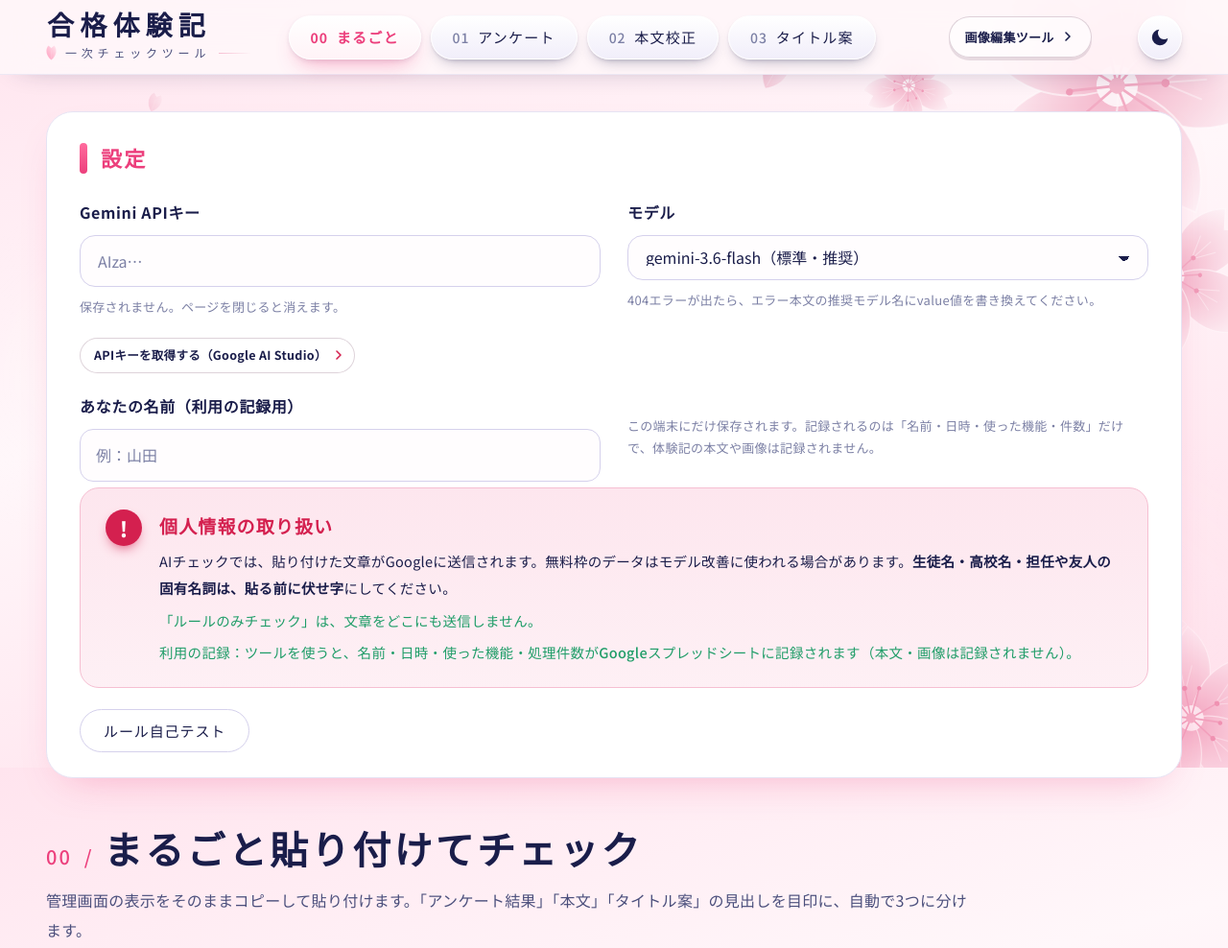
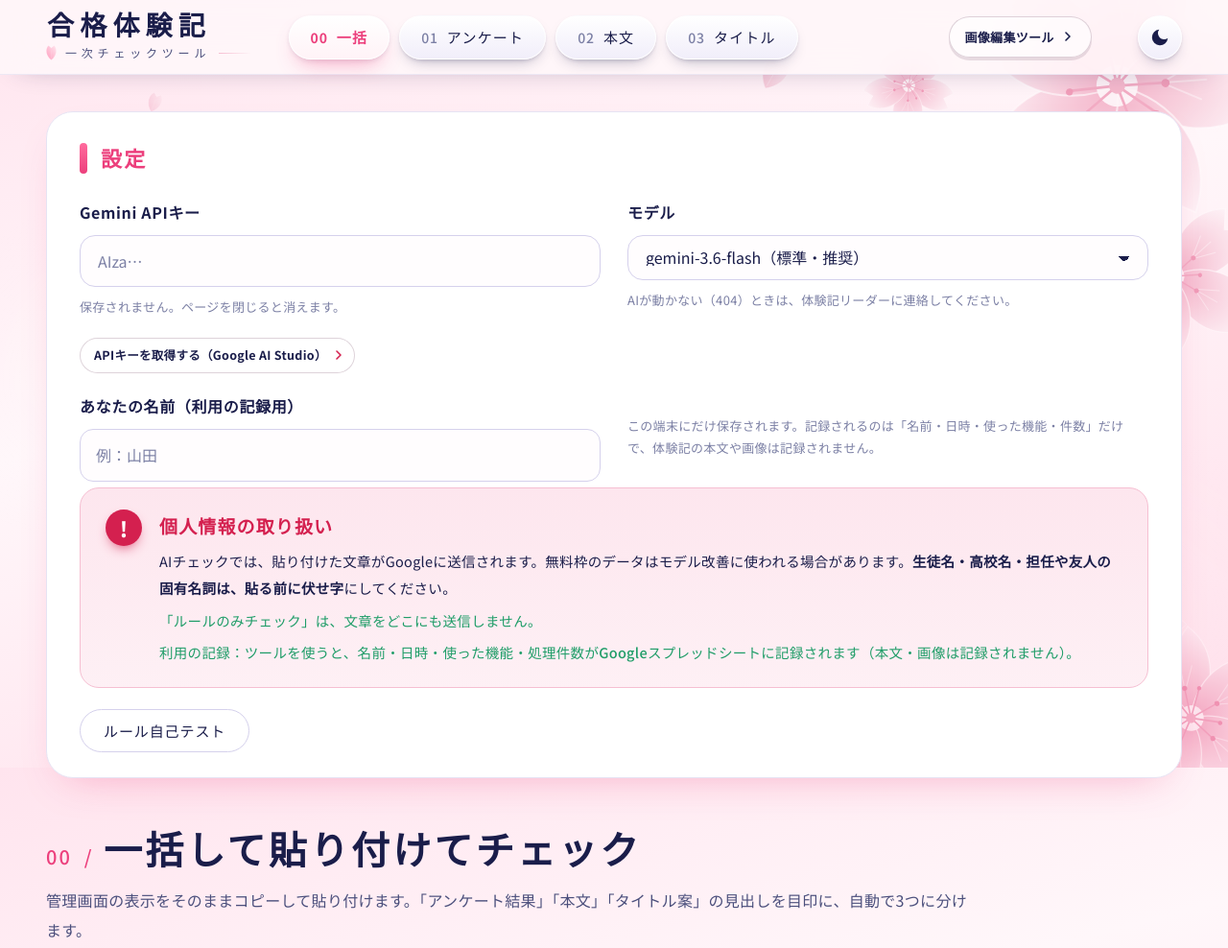
Before and after one commit to nayamiyotei/taikenki-checker, a plain HTML site: page index.html in a window 1280 px wide. Shown: the top 988 px of the page at 96% size. Drawn offline with Linux system fonts and the light colour scheme; a web font is replaced by a local one.

Commit message:
Update index.html

```diff
--- a/index.html
+++ b/index.html
@@ -98,16 +98,16 @@
 
     <nav class="modes" id="modes" aria-label="チェックの種類">
       <button type="button" class="mode is-active" data-tab="all">
-        <span class="mode-no">00</span><span class="mode-lbl">まるごと</span>
+        <span class="mode-no">00</span><span class="mode-lbl">一括</span>
       </button>
       <button type="button" class="mode" data-tab="survey">
         <span class="mode-no">01</span><span class="mode-lbl">アンケート</span>
       </button>
       <button type="button" class="mode" data-tab="text">
-        <span class="mode-no">02</span><span class="mode-lbl">本文校正</span>
+        <span class="mode-no">02</span><span class="mode-lbl">本文</span>
       </button>
       <button type="button" class="mode" data-tab="title">
-        <span class="mode-no">03</span><span class="mode-lbl">タイトル案</span>
+        <span class="mode-no">03</span><span class="mode-lbl">タイトル</span>
       </button>
     </nav>
 
@@ -139,7 +139,7 @@
           <option value="gemini-3.5-flash-lite">gemini-3.5-flash-lite（高速・大量処理向け）</option>
           <option value="gemini-3.1-pro">gemini-3.1-pro（高精度・長文脈・低レート）</option>
         </select>
-        <p class="hint">404エラーが出たら、エラー本文の推奨モデル名にvalue値を書き換えてください。</p>
+        <p class="hint">AIが動かない（404）ときは、体験記リーダーに連絡してください。</p>
       </div>
     </div>
 
@@ -169,11 +169,11 @@
   <!-- ================= ステージ ================= -->
   <main class="stage">
 
-    <!-- ---------- まるごと ---------- -->
+    <!-- ---------- 一括 ---------- -->
     <section class="view is-active" id="view-all" aria-labelledby="h-all">
       <header class="view-head">
         <div class="eyebrow">00 &nbsp;/</div>
-        <h2 class="view-title" id="h-all">まるごと貼り付けてチェック</h2>
+        <h2 class="view-title" id="h-all">一括して貼り付けてチェック</h2>
         <p class="lead">管理画面の表示をそのままコピーして貼り付けます。「アンケート結果」「本文」「タイトル案」の見出しを目印に、自動で3つに分けます。</p>
       </header>
 
```
